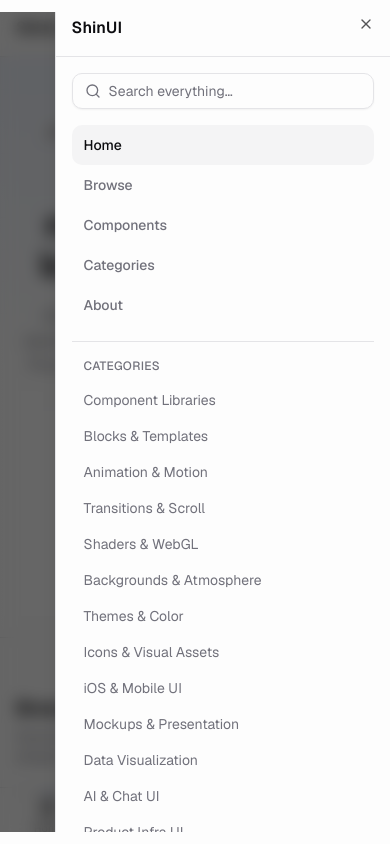
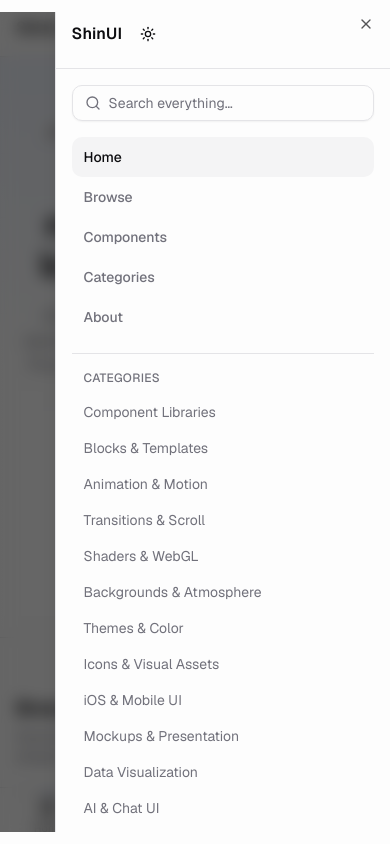
Before and after one commit to MarkShinozaki/ShinUI-Project, a Next.js app: page / in a window 390 px wide. Both pictures are taken after a click on the button 356 px from the left and 28 px from the top of the page. Shown: the top 844 px of the page. Built offline with nearby package versions, Linux system fonts and the light colour scheme.

Commit message:
Update site-header.tsx

```diff
--- a/src/components/site-header.tsx
+++ b/src/components/site-header.tsx
@@ -17,6 +17,7 @@
 } from "@/components/ui/sheet";
 import { Separator } from "@/components/ui/separator";
 import { CommandMenu } from "@/components/command-menu";
+import { ThemeToggle } from "@/components/theme-toggle";
 
 import { categories } from "@/data/categories";
 import { primaryNav } from "@/lib/nav";
@@ -89,7 +90,10 @@
             </SheetTrigger>
             <SheetContent side="right" className="w-[86vw] p-0 sm:max-w-sm">
               <SheetHeader className="border-b">
-                <SheetTitle>ShinUI</SheetTitle>
+                <div className="flex items-center gap-2">
+                  <SheetTitle>ShinUI</SheetTitle>
+                  <ThemeToggle />
+                </div>
               </SheetHeader>
 
               <div className="flex-1 overflow-y-auto px-4 pb-8">
```
